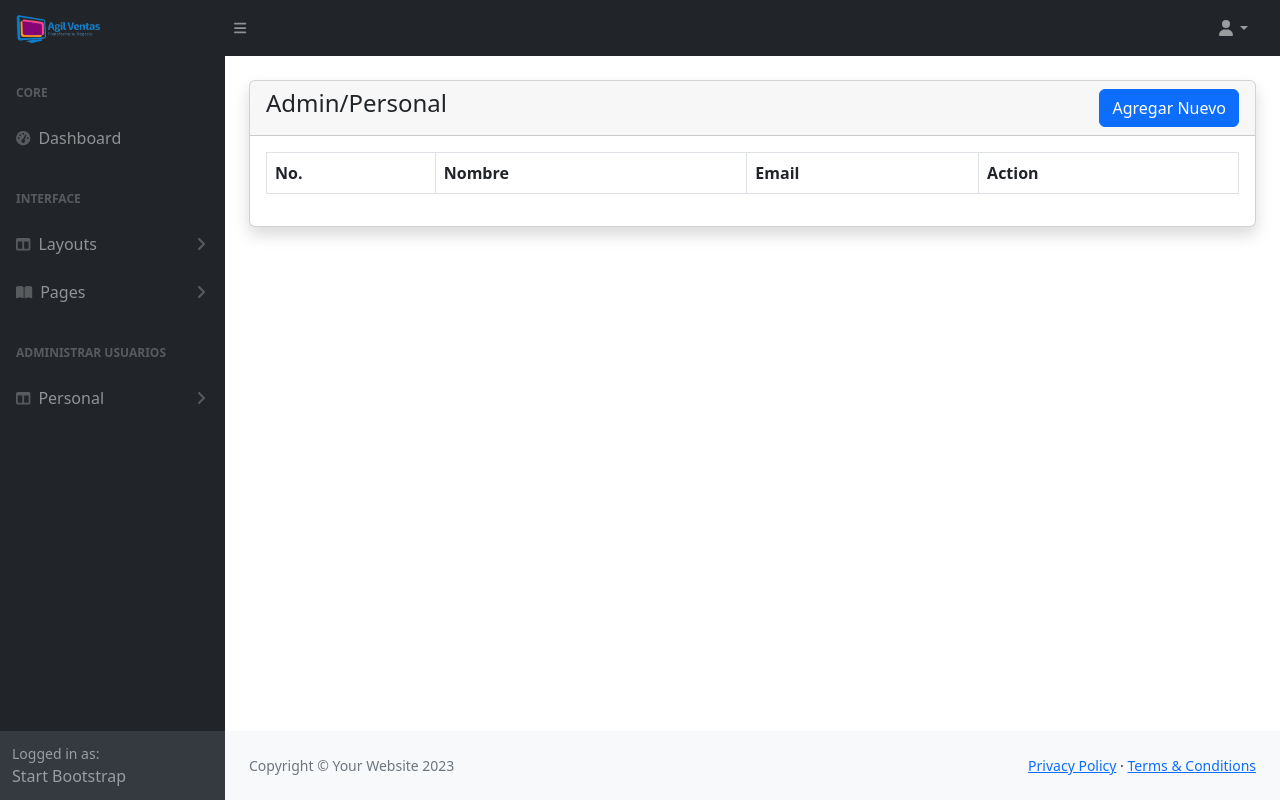
After one commit to trdmonkey/agil-venta, a PHP site: page /admin/admins.php in a window 1280 px wide. The commit adds this page. Run offline with PHP 8.4, Linux system fonts and the light colour scheme; lists and menus that the app fills with data are empty; some libraries are stand-ins or nearby versions.

Commit message:
modulo de admin/usuarios

```diff
--- /dev/null
+++ b/admin/admins.php
@@ -0,0 +1,33 @@
+<?php include('includes/header.php'); ?>
+
+<div class="container-fluid px-4">
+    <div class="card mt-4 shadow">
+        <div class="card-header">
+            <h4 class="mb-0">Admin/Personal
+                <a href="admins-create.php" class="btn btn-primary float-end">Agregar Nuevo</a>
+            </h4>
+        </div>
+        <div class="card-body">
+            <div class="table-responsive">
+                <table class="table table-striped table-bordered table-hover">
+
+                    <thead>
+                        <tr>
+                            <th>No.</th>
+                            <th>Nombre</th>
+                            <th>Email</th>
+                            <th>Action</th>
+                        </tr>
+                    </thead>
+                    <tbody>
+                        <tr>
+
+                        </tr>
+                    </tbody>
+                </table>
+            </div>
+        </div>
+    </div>
+</div>
+
+<?php include('includes/footer.php'); ?>
--- a/admin/includes/sidebar.php
+++ b/admin/includes/sidebar.php
@@ -7,7 +7,9 @@
                     <div class="sb-nav-link-icon"><i class="fas fa-tachometer-alt"></i></div>
                     Dashboard
                 </a>
+
                 <div class="sb-sidenav-menu-heading">Interface</div>
+
                 <a class="nav-link collapsed" href="#" data-bs-toggle="collapse" data-bs-target="#collapseLayouts" aria-expanded="false" aria-controls="collapseLayouts">
                     <div class="sb-nav-link-icon"><i class="fas fa-columns"></i></div>
                     Layouts
@@ -50,15 +52,27 @@
                         </div>
                     </nav>
                 </div>
-                <div class="sb-sidenav-menu-heading">Addons</div>
-                <a class="nav-link" href="charts.html">
+                <div class="sb-sidenav-menu-heading">Administrar Usuarios</div>
+                <!-- <a class="nav-link" href="charts.html">
                     <div class="sb-nav-link-icon"><i class="fas fa-chart-area"></i></div>
                     Charts
                 </a>
                 <a class="nav-link" href="tables.html">
                     <div class="sb-nav-link-icon"><i class="fas fa-table"></i></div>
                     Tables
+                </a> -->
+
+                <a class="nav-link collapsed" href="#" data-bs-toggle="collapse" data-bs-target="#collapseAdmins" aria-expanded="false" aria-controls="collapseAdmins">
+                    <div class="sb-nav-link-icon"><i class="fas fa-columns"></i></div>
+                    Personal
+                    <div class="sb-sidenav-collapse-arrow"><i class="fas fa-angle-down"></i></div>
                 </a>
+                <div class="collapse" id="collapseAdmins" aria-labelledby="headingOne" data-bs-parent="#sidenavAccordion">
+                    <nav class="sb-sidenav-menu-nested nav">
+                        <a class="nav-link" href="admins-create.php">Agregar Admin</a>
+                        <a class="nav-link" href="admins.php">Ver Admins</a>
+                    </nav>
+                </div>
             </div>
         </div>
         <div class="sb-sidenav-footer">
```
Also changed, not shown: admin/admins-create.php (added, +24 -0 lines), config/function.php (line endings or trailing spaces).
